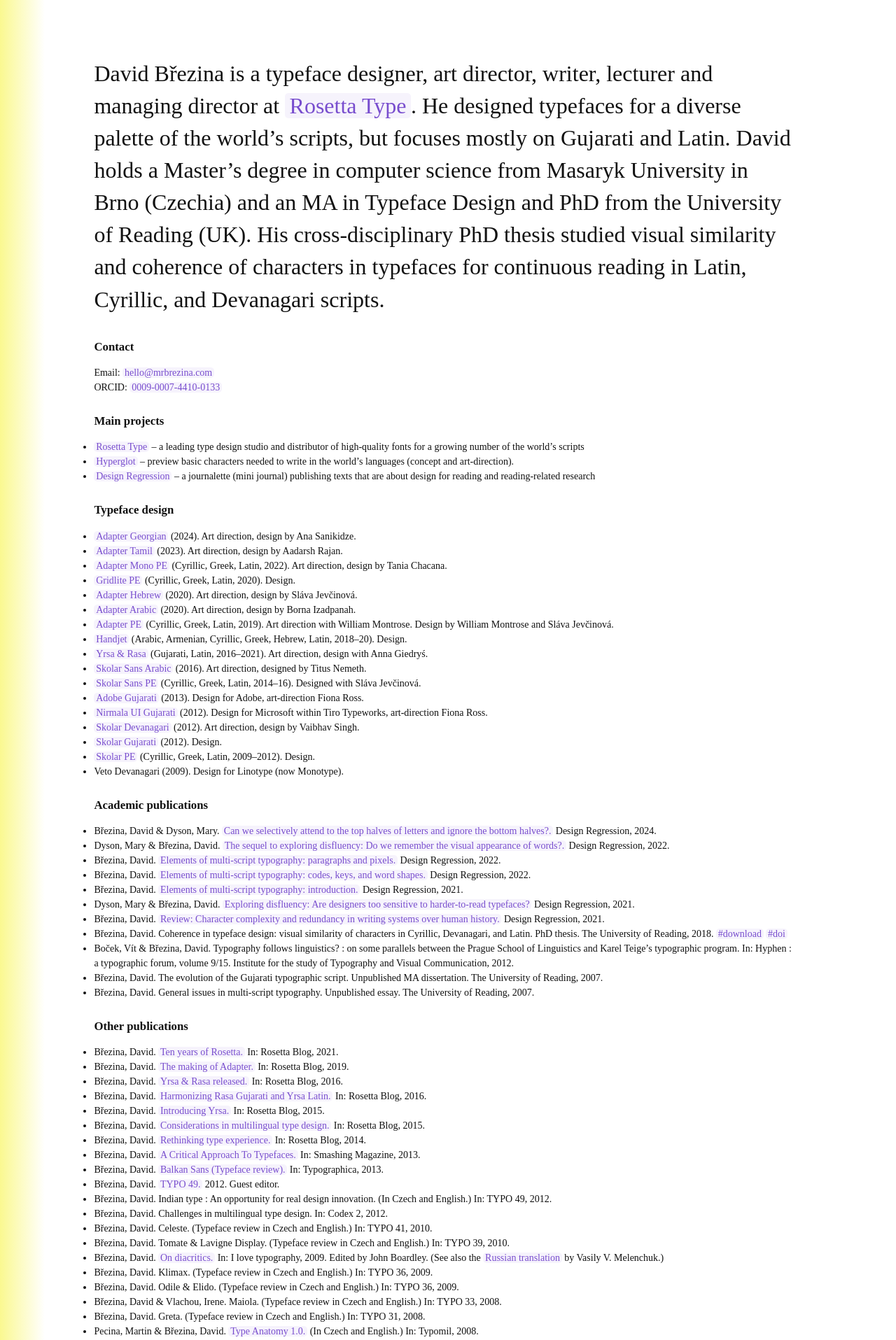
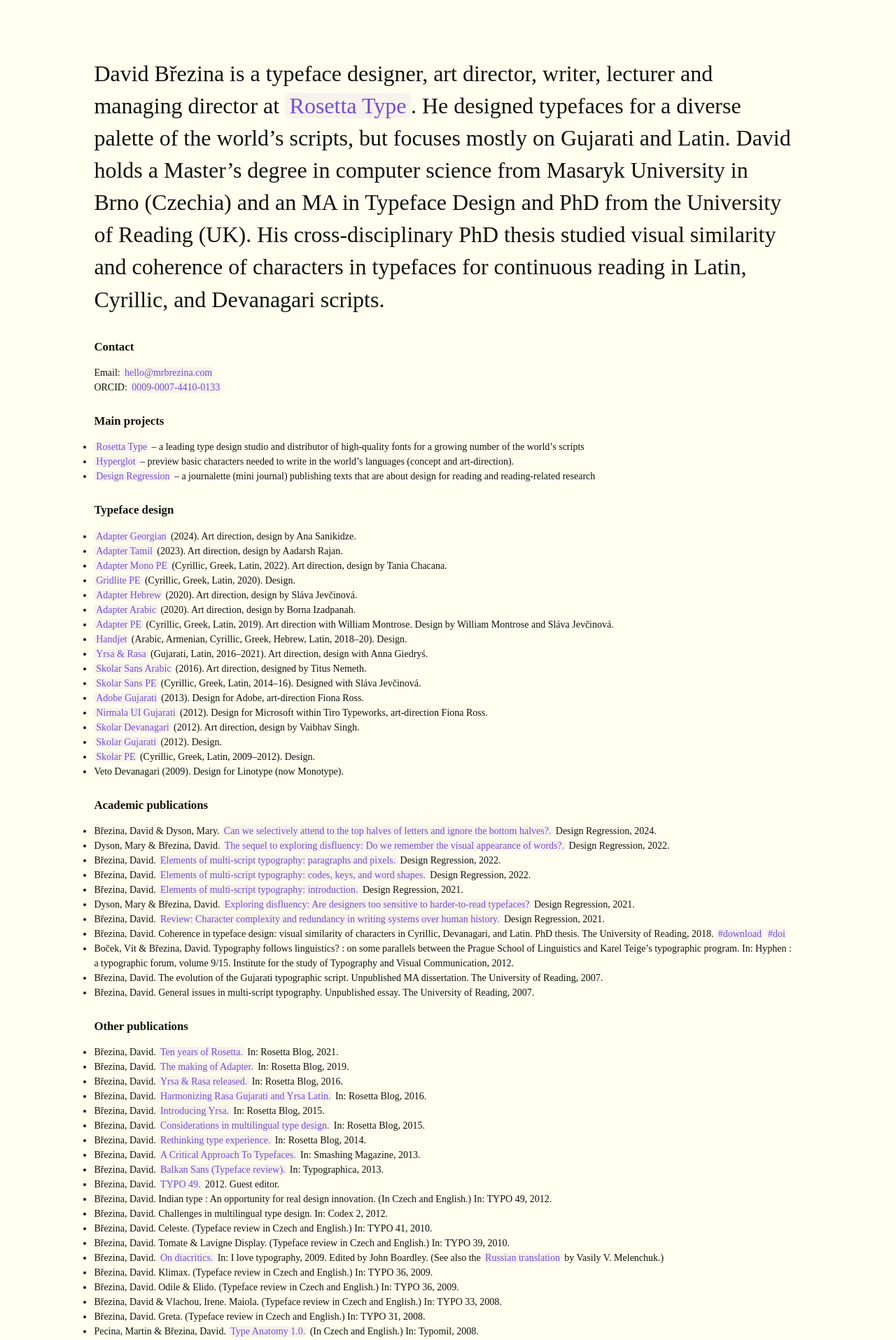
Before and after one commit to MrBrezina/mrbrezina.com, a Jekyll site: the page built from README.md, in a window 1280 px wide. Shown: the top 1915 px of the page at 70% size. Built offline with Jekyll 4.4.1, drawn with Linux system fonts in a browser that asks for light colours; some web fonts are replaced.

Commit message:
Updated font used and background

```diff
--- a/assets/styles.css
+++ b/assets/styles.css
@@ -6,22 +6,22 @@
       font-family: "AdapterMonoVF";
       font-weight: 100 900;
       font-style: normal;
-      src: url("https://universalspecimen.rosettatype.com/ui-fonts/AdapterMonoPEVF-All.woff2") format("woff2");
+      src: url("https://webfonts.rosettatype.com/dr/AdapterMonoPEVF-All.woff2") format("woff2");
   }
 }
 
 :root {
   --link-color: rgba(120, 77, 206, 1);
   --light-link-color: rgba(120, 77, 206, 0.065);
-  --border: rgba(247, 244, 70, 0.6);
-  --background: #fff;
+  --border: rgba(247, 244, 70);
+  --background: rgb(255, 254, 239);
 }
 
 /* General */
 
 
 html {
-  background: linear-gradient(90deg, var(--border) 0%, var(--background) 5%);
+  background: var(--background);
 }
 
 body, li, p, h1, h2, h3, h4, h5 {
```
